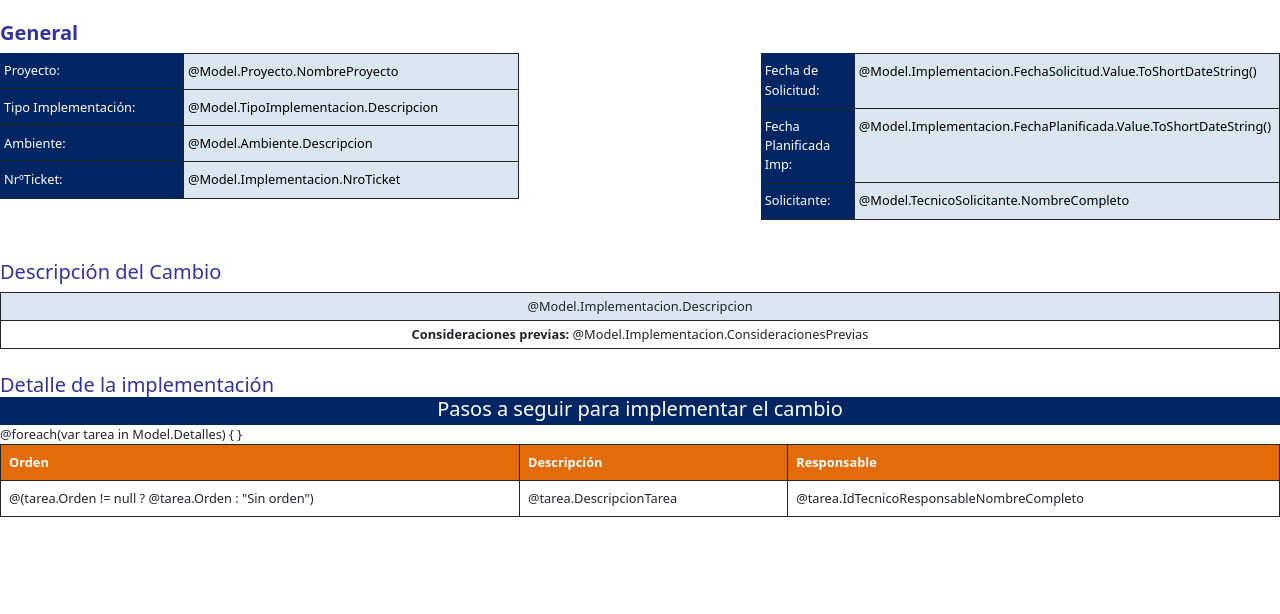
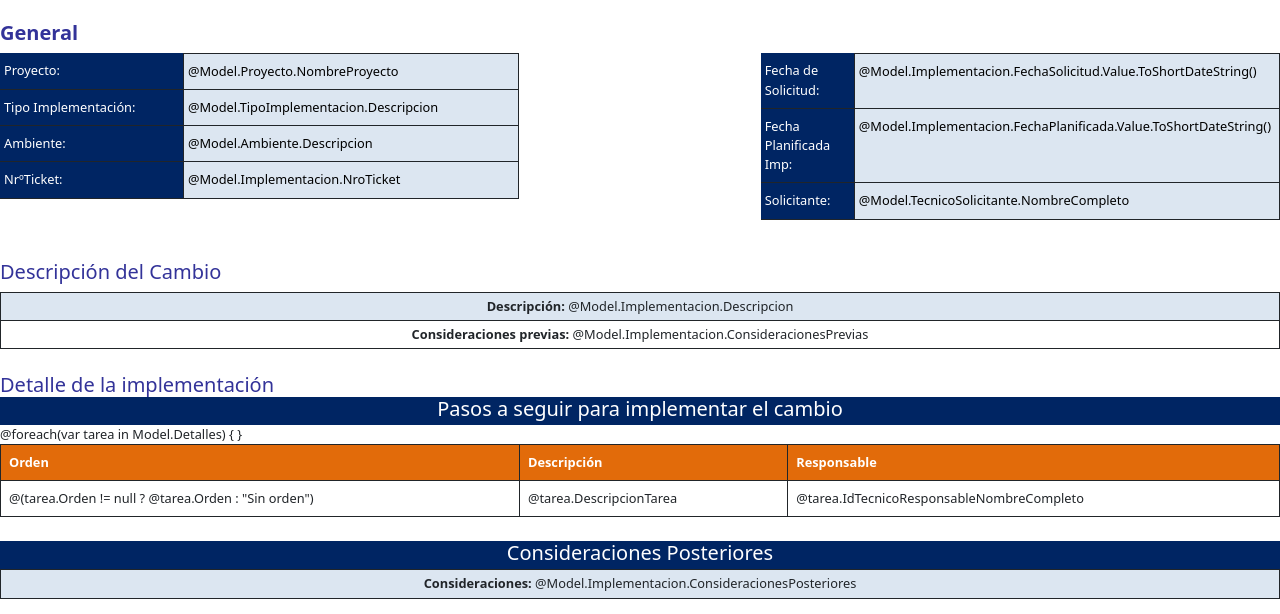
Before and after one commit to Julian1993ARG/InPlan-pdf-reporte, a plain HTML site: page index.html in a window 1280 px wide. Shown: the part 186-800 px from the top of the page. Drawn offline with nearby package versions, Linux system fonts and the light colour scheme.

Commit message:
consideraciones posteriorese

```diff
--- a/index.html
+++ b/index.html
@@ -102,7 +102,7 @@
     <div
       class="border border-top-2 border-button-2 border-dark bgSemiBlue text-center"
     >
-      <p class="mb-0 px-1 py-1">@Model.Implementacion.Descripcion</p>
+      <p class="mb-0 px-1 py-1"><b>Descripción:</b> @Model.Implementacion.Descripcion</p>
     </div>
 
     <div class="border border-top-0 border-button-2 border-dark text-center">
@@ -136,5 +136,17 @@
            }
        </tbody>
    </table>
+
+   <h3 class="bgBlue textWhite text-center fs-5 pb-1 mb-0 mt-4">
+    Consideraciones Posteriores
+    </h3>
+    <div
+      class="border border-top-2 border-button-2 border-dark bgSemiBlue text-center"
+    >
+      <p class="mb-0 px-1 py-1"><b>Consideraciones:</b> @Model.Implementacion.ConsideracionesPosteriores</p>
+    </div>
+
+
+ </table>
   </body>
 </html>
```
